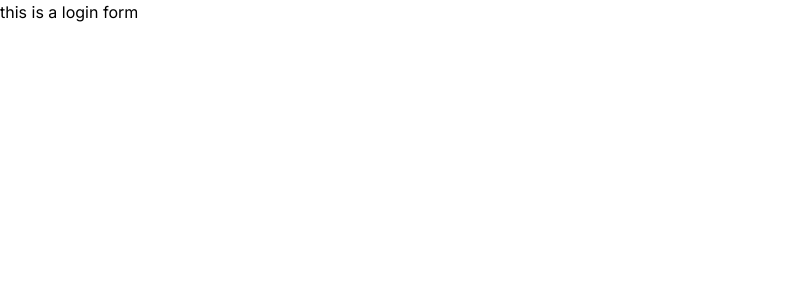
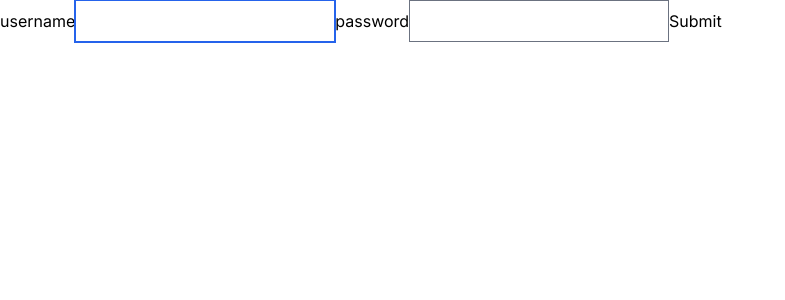
Before and after one commit to mkxhmn/frontend-assignment, a Next.js app: page / in a window 1280 px wide. Shown: the top 300 px of the page, without its empty margins (0-785 px from the left). Built offline with nearby package versions, Linux system fonts and the light colour scheme.

Commit message:
feat: implement login form logic

```diff
--- a/src/app/(auth)/_form/login.tsx
+++ b/src/app/(auth)/_form/login.tsx
@@ -1,3 +1,55 @@
+"use client";
+
+import { SubmitHandler, useForm } from "react-hook-form";
+import { LoginSchema } from "@/app/api/login/route";
+import { useState } from "react";
+import { login } from "@/actions/client";
+import { useRouter } from "next/navigation";
+
 export const LoginForm = () => {
-  return <form>this is a login form</form>;
+  const router = useRouter();
+  const [message, setMessage] = useState(() => "");
+
+  const { handleSubmit, register } = useForm<LoginSchema>();
+  const onSubmit: SubmitHandler<LoginSchema> = async (data) => {
+    const response = await login(data);
+
+    if (response?.error) {
+      return setMessage(response.error.message);
+    }
+
+    router.replace("/home");
+  };
+
+  return (
+    <>
+      {message && (
+        <span aria-invalid aria-errormessage={message}>
+          {message}
+        </span>
+      )}
+      <form onSubmit={handleSubmit(onSubmit)}>
+        <label htmlFor="username">
+          <span>username</span>
+          <input
+            type="text"
+            autoFocus
+            {...register("username", {
+              required: true,
+            })}
+          />
+        </label>
+        <label htmlFor="password">
+          <span>password</span>
+          <input
+            type="password"
+            {...register("password", {
+              required: true,
+            })}
+          />
+        </label>
+        <input type="submit" />
+      </form>
+    </>
+  );
 };
--- a/src/app/(auth)/login/page.tsx
+++ b/src/app/(auth)/login/page.tsx
@@ -3,7 +3,6 @@ import { LoginForm } from "@/app/(auth)/_form";
 export default function Login() {
   return (
     <div>
-      true login page
       <LoginForm />
     </div>
   );
```
